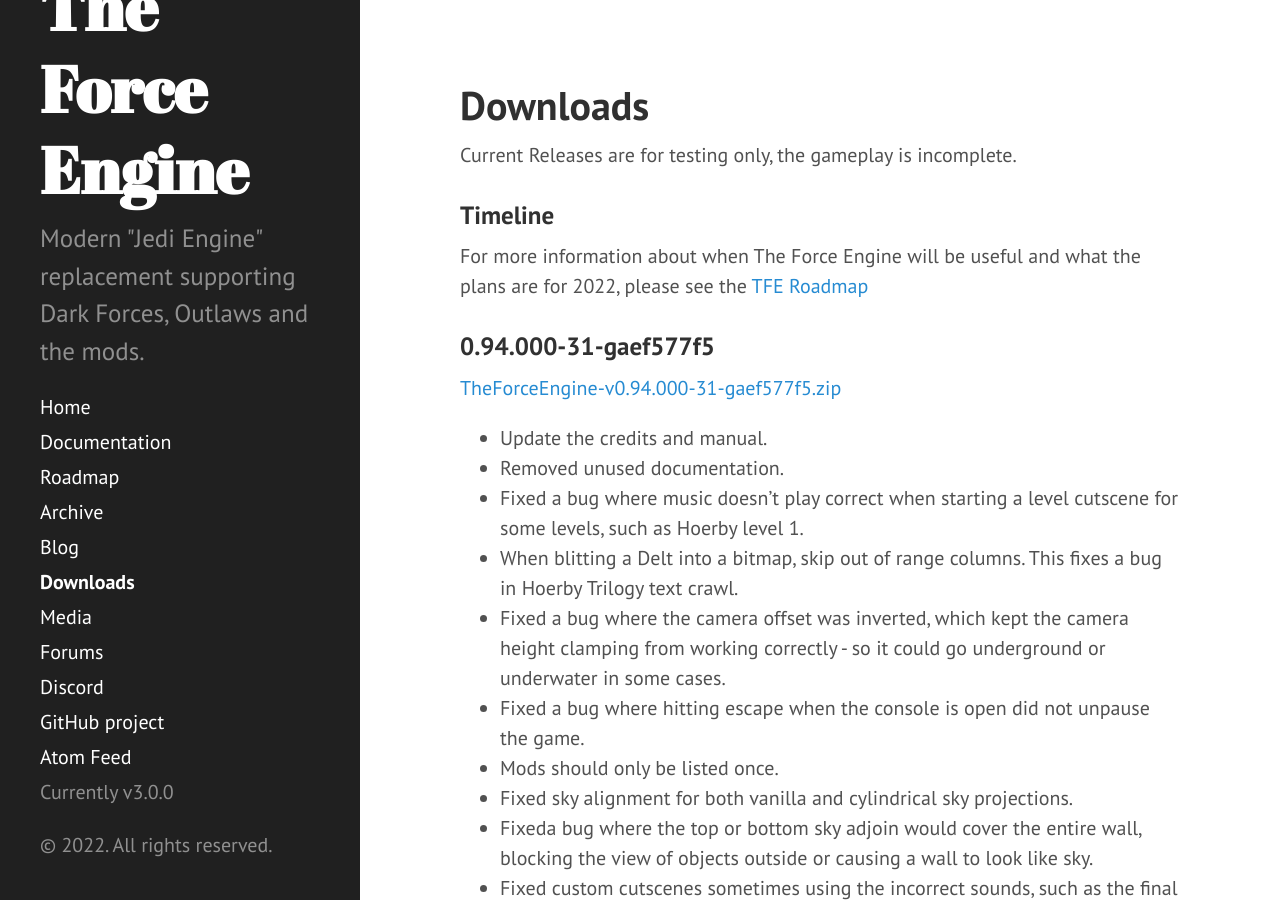
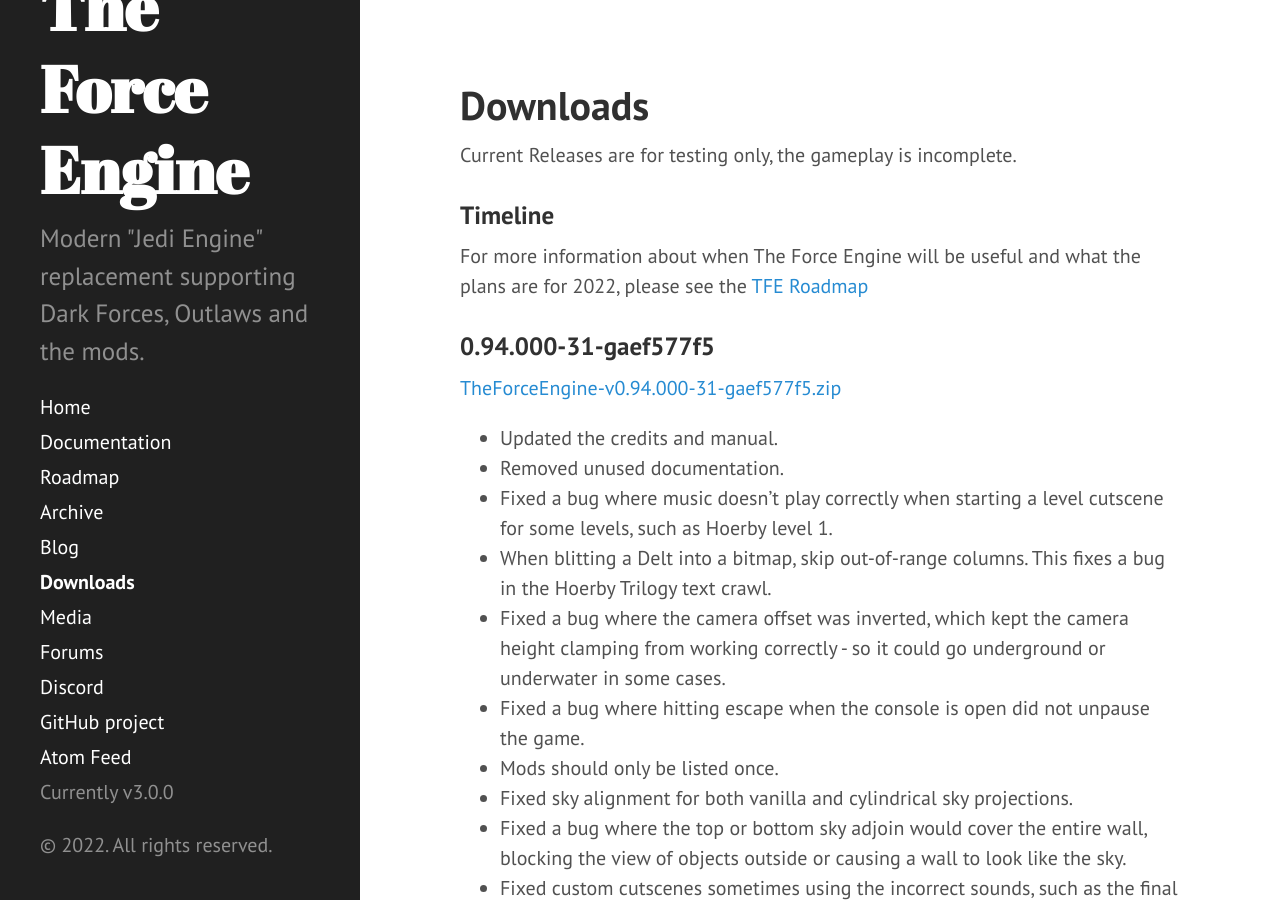
Before and after one commit to TheForceEngine/TheForceEngine.github.io, a Jekyll site: the page built from downloads.md, in a window 1280 px wide and 900 px high. Built offline with Jekyll 4.4.1, drawn with Linux system fonts in a browser that asks for light colours.

Commit message:
Update downloads.md

```diff
--- a/downloads.md
+++ b/downloads.md
@@ -10,15 +10,15 @@
 
 ### 0.94.000-31-gaef577f5
 [TheForceEngine-v0.94.000-31-gaef577f5.zip](archive/TheForceEngine-v0.94.000-31-gaef577f5.zip) <br>
-* Update the credits and manual.
+* Updated the credits and manual.
 * Removed unused documentation.
-* Fixed a bug where music doesn't play correct when starting a level cutscene for some levels, such as Hoerby level 1.
-* When blitting a Delt into a bitmap, skip out of range columns. This fixes a bug in Hoerby Trilogy text crawl.
+* Fixed a bug where music doesn’t play correctly when starting a level cutscene for some levels, such as Hoerby level 1.
+* When blitting a Delt into a bitmap, skip out-of-range columns. This fixes a bug in the Hoerby Trilogy text crawl.
 * Fixed a bug where the camera offset was inverted, which kept the camera height clamping from working correctly - so it could go underground or underwater in some cases.
 * Fixed a bug where hitting escape when the console is open did not unpause the game.
 * Mods should only be listed once.
 * Fixed sky alignment for both vanilla and cylindrical sky projections.
-* Fixeda bug where the top or bottom sky adjoin would cover the entire wall, blocking the view of objects outside or causing a wall to look like sky.
+* Fixed a bug where the top or bottom sky adjoin would cover the entire wall, blocking the view of objects outside or causing a wall to look like the sky.
 * Fixed custom cutscenes sometimes using the incorrect sounds, such as the final cutscene in the Hoerby Trilogy.
 
 ### 0.94.000-13-g119c90c7
```
